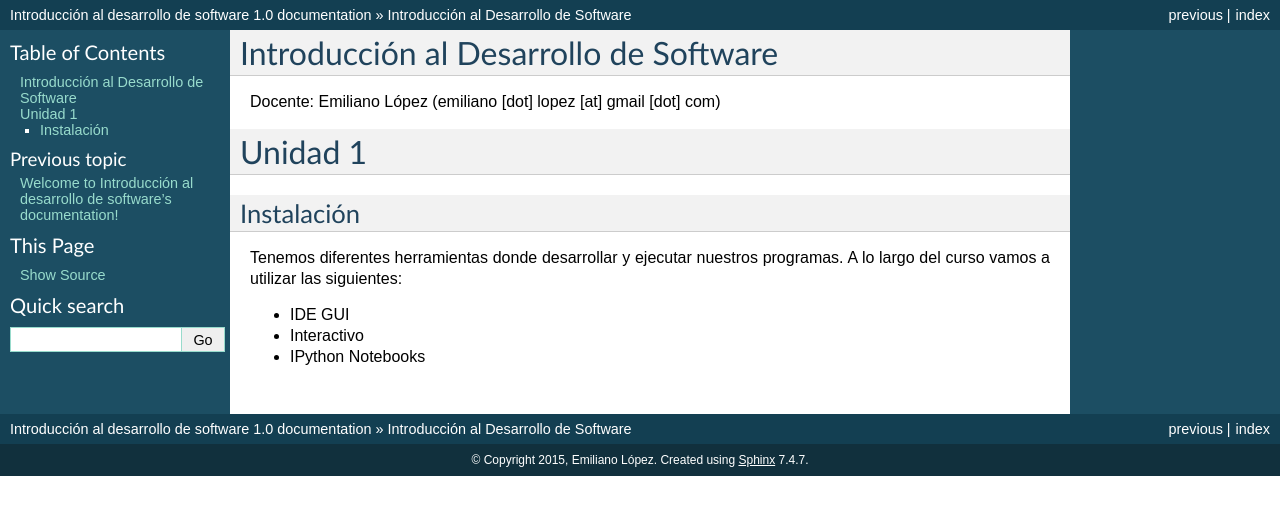
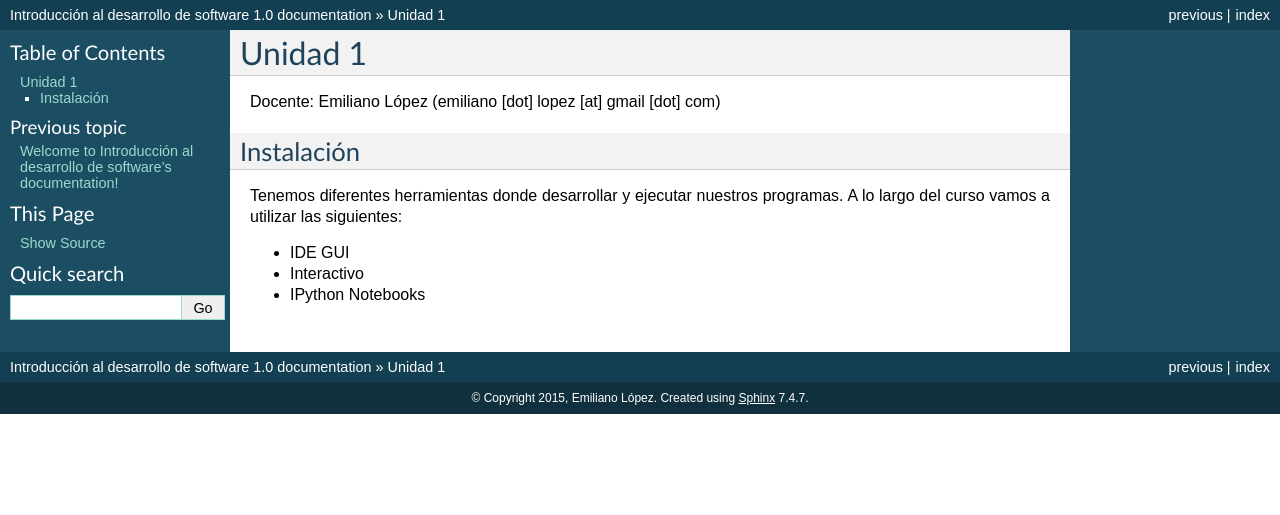
Before and after one commit to emablanco/introduccion-python, a Sphinx documentation site: the page built from doc/Unidad01.rst, in a window 1280 px wide. Shown: the top 515 px of the page. Built offline with Sphinx 7.4.7, drawn with Linux system fonts in a browser that asks for light colours; pages that are not in the unit, such as notebooks, are missing from menus.

Commit message:
fixed title

```diff
--- a/doc/Unidad01.rst
+++ b/doc/Unidad01.rst
@@ -1,11 +1,8 @@
-
-Introducción al Desarrollo de Software
-======================================
-
-Docente: Emiliano López (emiliano [dot] lopez [at] gmail [dot] com)
 
 Unidad 1
 ========
+
+Docente: Emiliano López (emiliano [dot] lopez [at] gmail [dot] com)
 
 Instalación
 -----------
```
